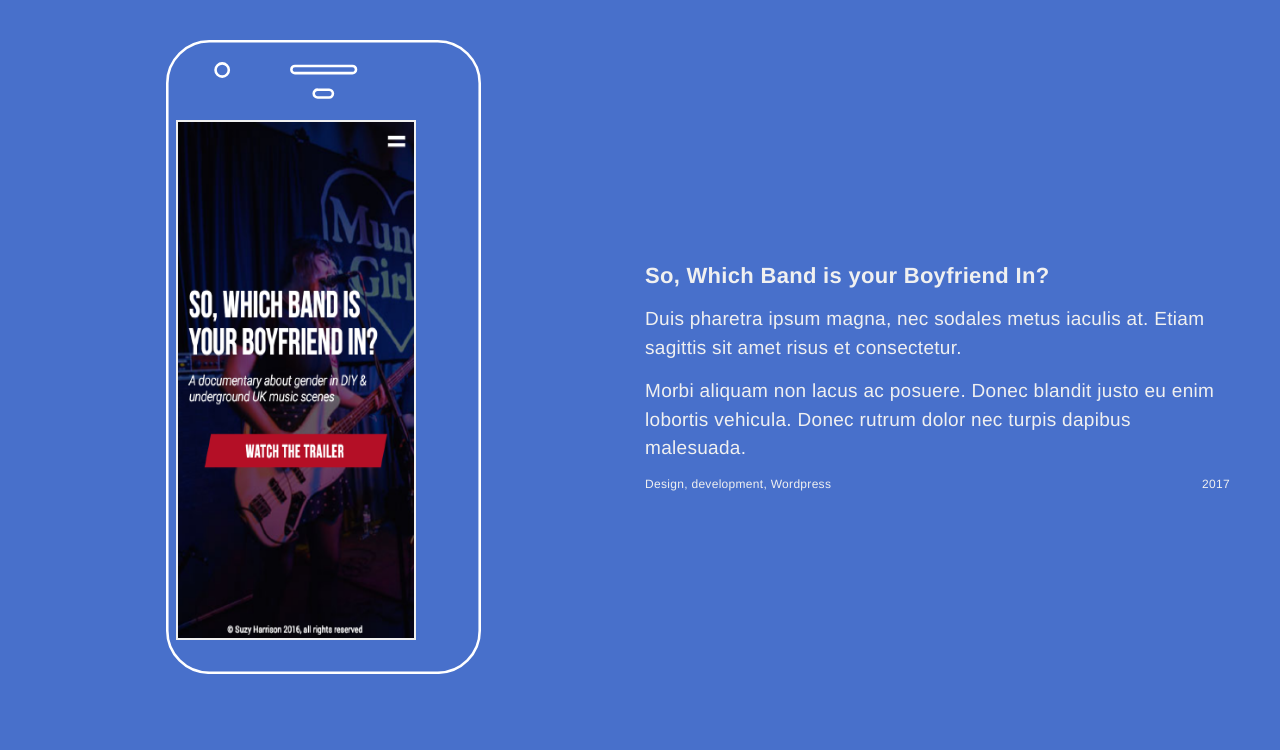
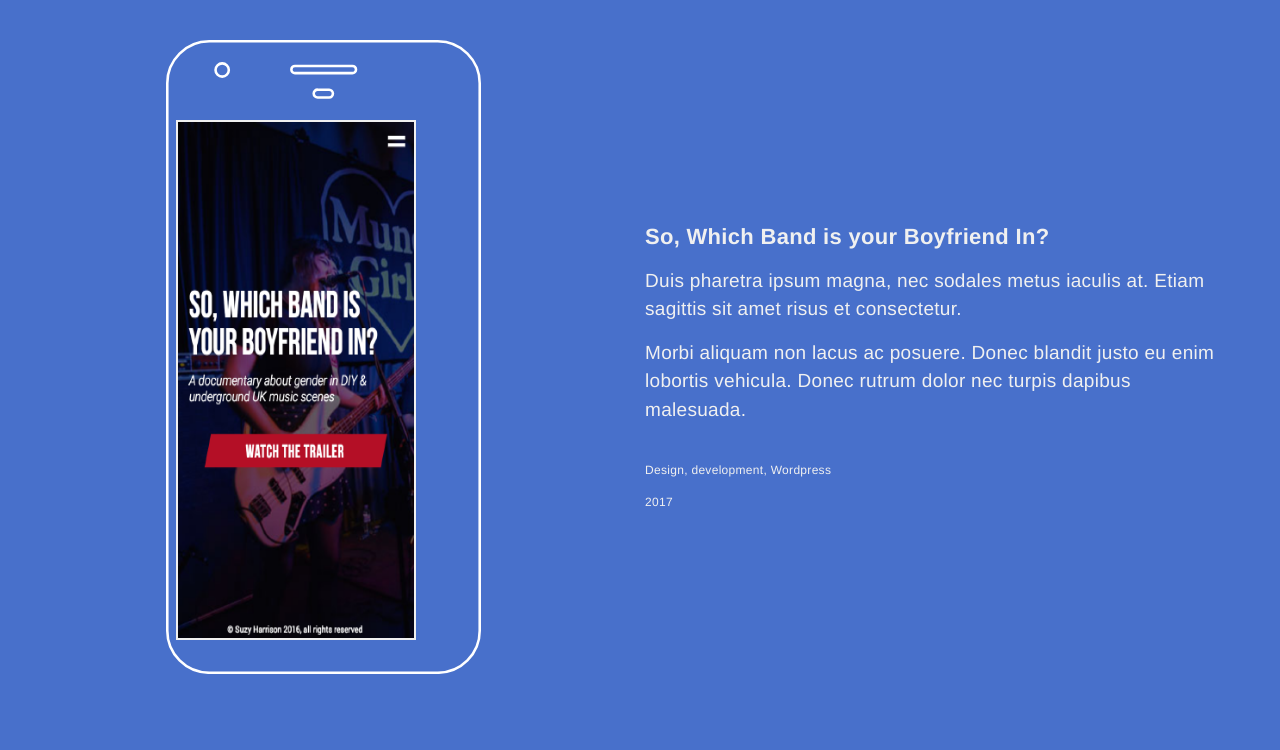
Before and after one commit to jonnow/jw-v2017, a PHP site: page / in a window 1280 px wide. Shown: the part 641-1391 px from the top of the page. Run offline with PHP 8.4, Linux system fonts and the light colour scheme; some web fonts are replaced.

Commit message:
Tablet styling for project details

```diff
--- a/css/main.css
+++ b/css/main.css
@@ -607,6 +607,13 @@ footer {
             width: 81.5%; }
     .home main .projectWrapper {
       padding-top: 4rem;
-      padding-bottom: 4rem; } }
+      padding-bottom: 4rem; }
+      .home main .projectWrapper .grid-p span {
+        display: block;
+        margin-bottom: 2rem; }
+        .home main .projectWrapper .grid-p span:first-of-type {
+          margin-top: 4rem; }
+        .home main .projectWrapper .grid-p span:last-of-type {
+          float: none; } }
 
 /*# sourceMappingURL=main.css.map */
--- a/css/sass/small.scss
+++ b/css/sass/small.scss
@@ -71,6 +71,18 @@ $font_smallest_footer: 1.7rem;
        .projectWrapper {
            padding-top: $padding_tablet;
            padding-bottom: $padding_tablet;
+           .grid-p {
+               span {
+                   display: block;
+                   margin-bottom: $margin_tablet/2;
+                   &:first-of-type {
+                        margin-top: $margin_tablet;
+                   }
+                   &:last-of-type {
+                       float: none;
+                   }
+               }
+           }
        }
     }
 }
```
Also changed, not shown: 1 other file.
